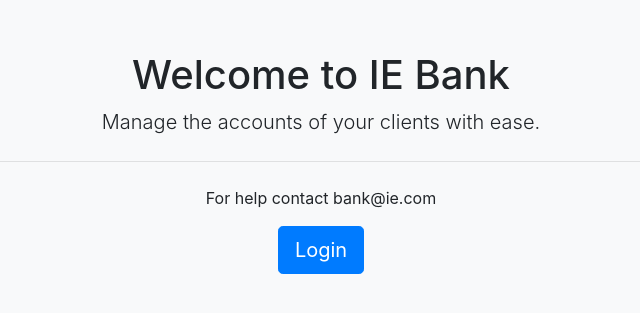
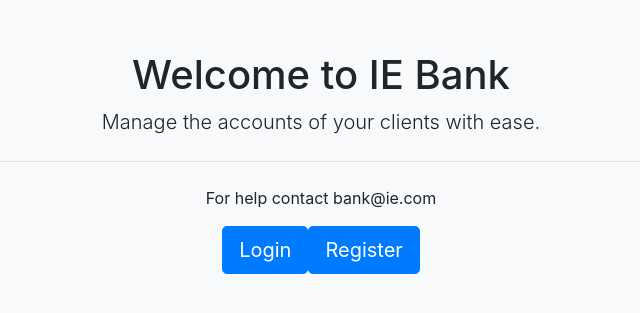
Before and after one commit to winning-DevOps-Project/ie-bank-fe-2024, a Vue app: page / in a window 1280 px wide. Shown: the part 119-432 px from the top of the page, without its empty margins (319-959 px from the left). Built offline with nearby package versions, Linux system fonts and the light colour scheme.

Commit message:
Add register button to Home.vue

```diff
--- a/src/components/Home.vue
+++ b/src/components/Home.vue
@@ -12,6 +12,9 @@
         </p>
         <router-link :to="authRedirect">
           <button class="btn btn-primary btn-lg">Login</button>
+        </router-link>
+        <router-link :to="authRedirect">
+          <button class="btn btn-primary btn-lg">Register</button>
         </router-link>
       </div>
     </div>
```
